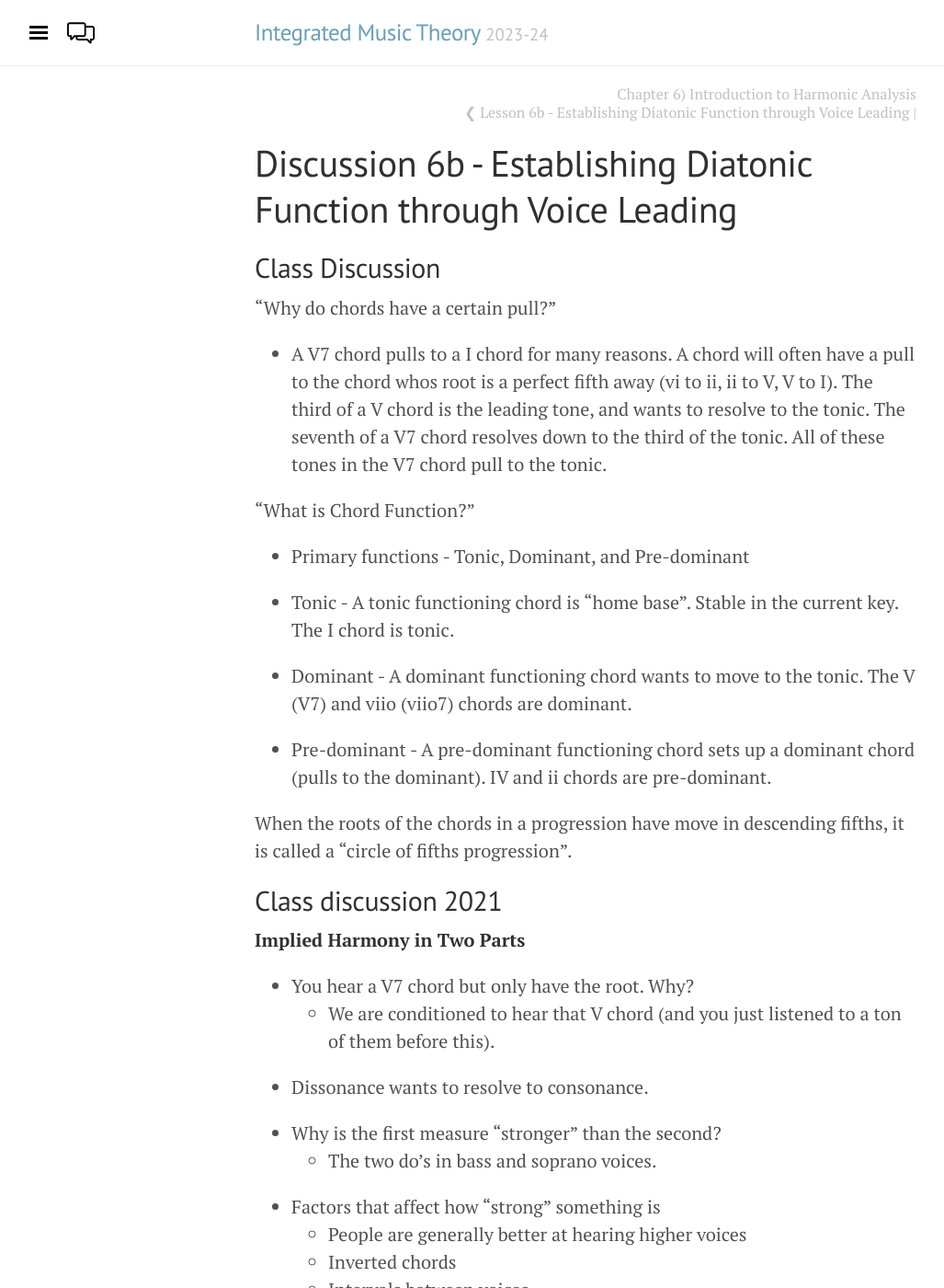
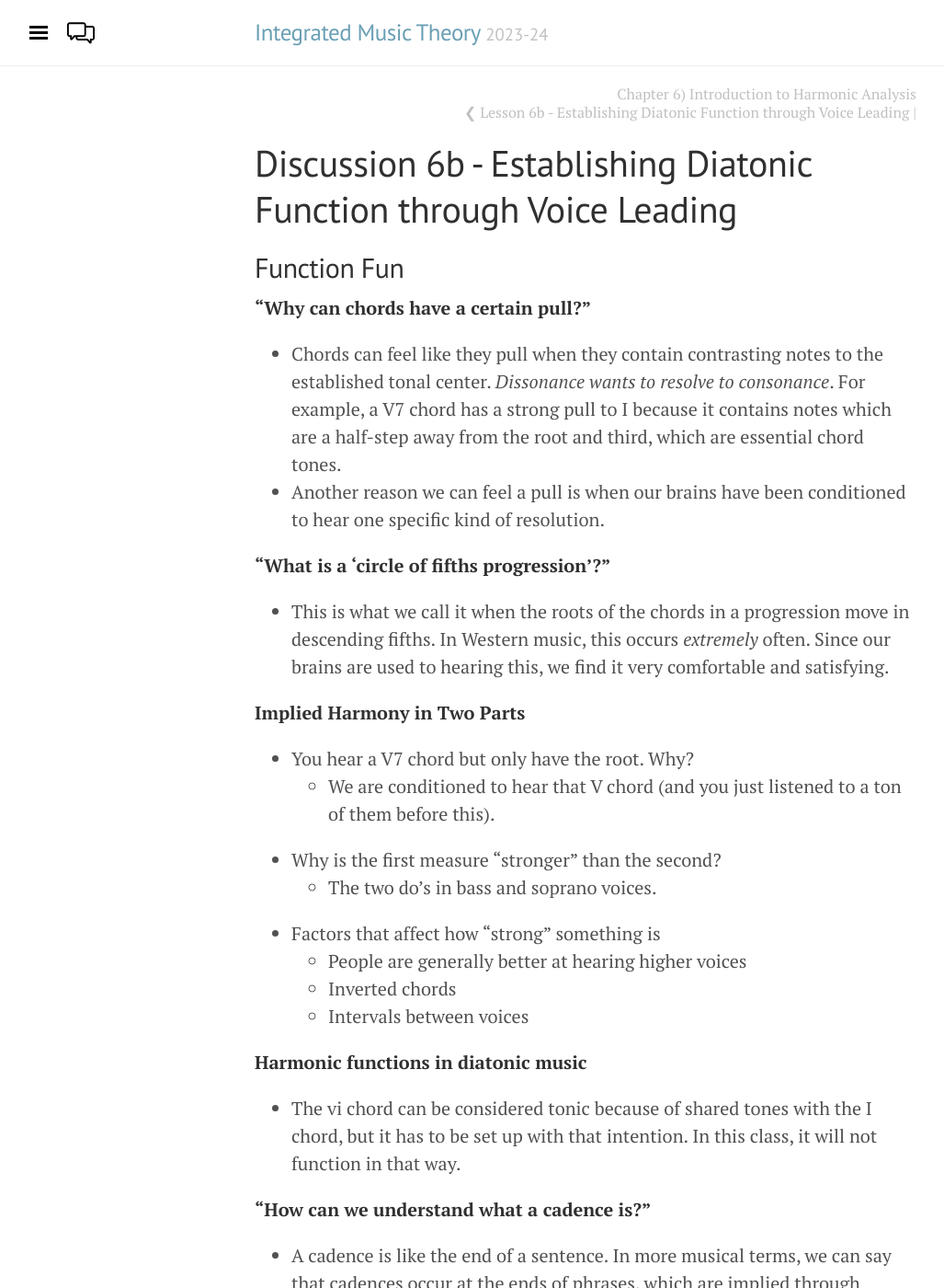
Before and after one commit to intmus/inttheory, a Jekyll site: the page built from _06-intro-harmonic/b2-diafuncvoicelead.md, in a window 1280 px wide and 1400 px high. Shown: the whole window at 92% size, without its empty margins (3-1030 px from the left). Built offline with Jekyll 4.4.1, drawn with Linux system fonts in a browser that asks for light colours; some of the changed text lies outside the part shown.

Commit message:
Mostly reworked the discussion

```diff
--- a/_06-intro-harmonic/b2-diafuncvoicelead.md
+++ b/_06-intro-harmonic/b2-diafuncvoicelead.md
@@ -3,31 +3,18 @@ layout: chapter
 title: Discussion 6b - Establishing Diatonic Function through Voice Leading
 ---
 
-## Class Discussion
+## Function Fun
 
-"Why do chords have a certain pull?"
+**"Why can chords have a certain pull?"**
+- Chords can feel like they pull when they contain contrasting notes to the established tonal center. *Dissonance wants to resolve to consonance*. For example, a V7 chord has a strong pull to I because it contains notes which are a half-step away from the root and third, which are essential chord tones.
+- Another reason we can feel a pull is when our brains have been conditioned to hear one specific kind of resolution.
 
-- A V7 chord pulls to a I chord for many reasons. A chord will often have a pull to the chord whos root is a perfect fifth away (vi to ii, ii to V, V to I). The third of a V chord is the leading tone, and wants to resolve to the tonic. The seventh of a V7 chord resolves down to the third of the tonic. All of these tones in the V7 chord pull to the tonic.
-
-"What is Chord Function?"
-
-- Primary functions - Tonic, Dominant, and Pre-dominant
-
-- Tonic - A tonic functioning chord is "home base". Stable in the current key. The I chord is tonic.
-
-- Dominant - A dominant functioning chord wants to move to the tonic. The V (V7) and viio (viio7) chords are dominant.
-
-- Pre-dominant - A pre-dominant functioning chord sets up a dominant chord (pulls to the dominant). IV and ii chords are pre-dominant.
-
-When the roots of the chords in a progression have move in descending fifths, it is called a "circle of fifths progression".
-
-## Class discussion 2021
+**"What is a 'circle of fifths progression'?"**
+- This is what we call it when the roots of the chords in a progression move in descending fifths. In Western music, this occurs *extremely* often. Since our brains are used to hearing this, we find it very comfortable and satisfying.
 
 **Implied Harmony in Two Parts**
 - You hear a V7 chord but only have the root. Why?
   - We are conditioned to hear that V chord (and you just listened to a ton of them before this).
-
-- Dissonance wants to resolve to consonance.
 
 - Why is the first measure "stronger" than the second?
   - The two do's in bass and soprano voices.
@@ -40,8 +27,8 @@ When the roots of the chords in a progression have move in descending fifths, it
 **Harmonic functions in diatonic music**
 - The vi chord can be considered tonic because of shared tones with the I chord, but it has to be set   up with that intention. In this class, it will not function in that way.
 
-**Cadence**
-- "The end of our musical sentence when it feels like a musical ending; the harmonic progression at     the end of the phrase."
+**"How can we understand what a cadence is?"**
+- A cadence is like the end of a sentence. In more musical terms, we can say that cadences occur at the ends of phrases, which are implied through melody, harmony, and rhythm.
 
 
 # Further reading
```
